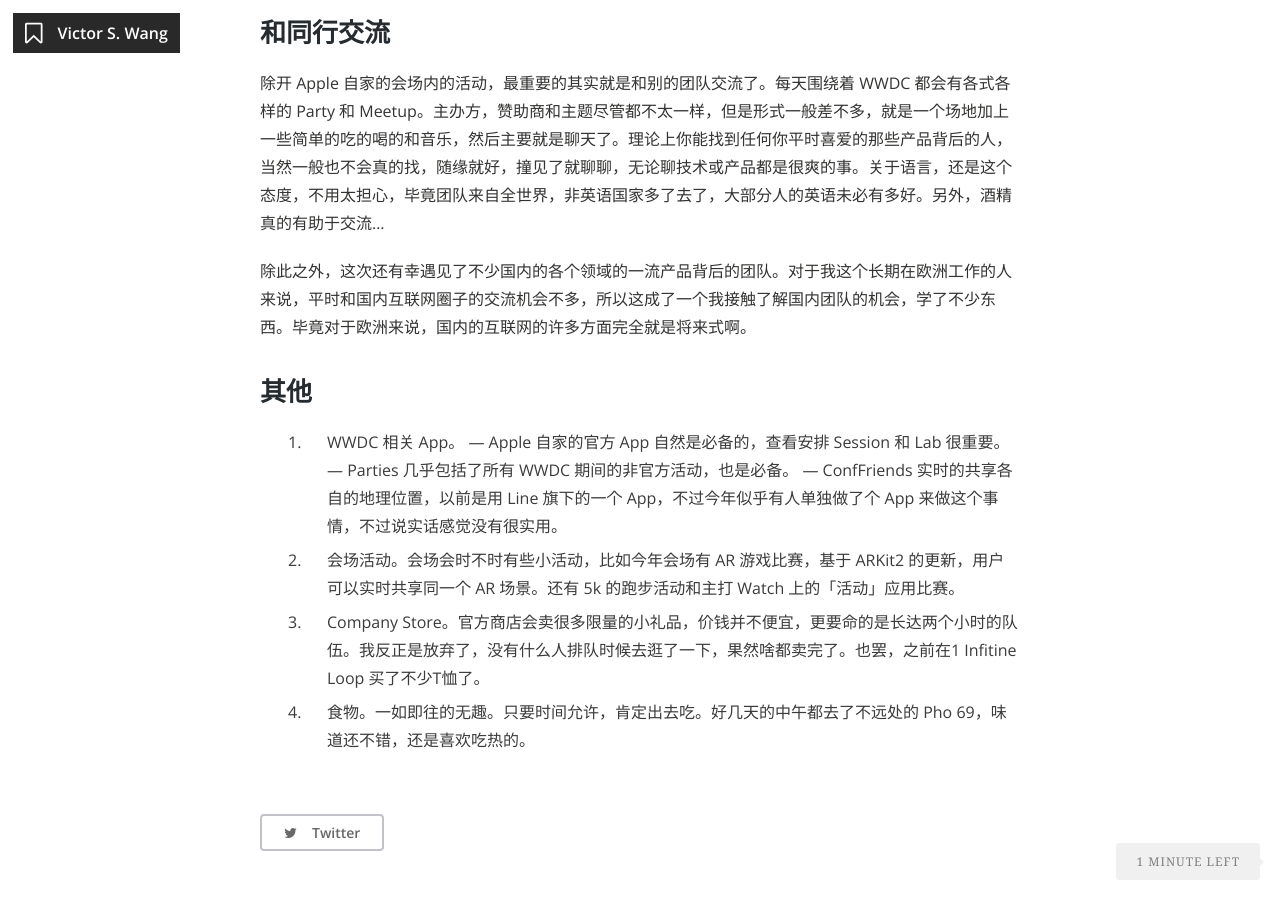
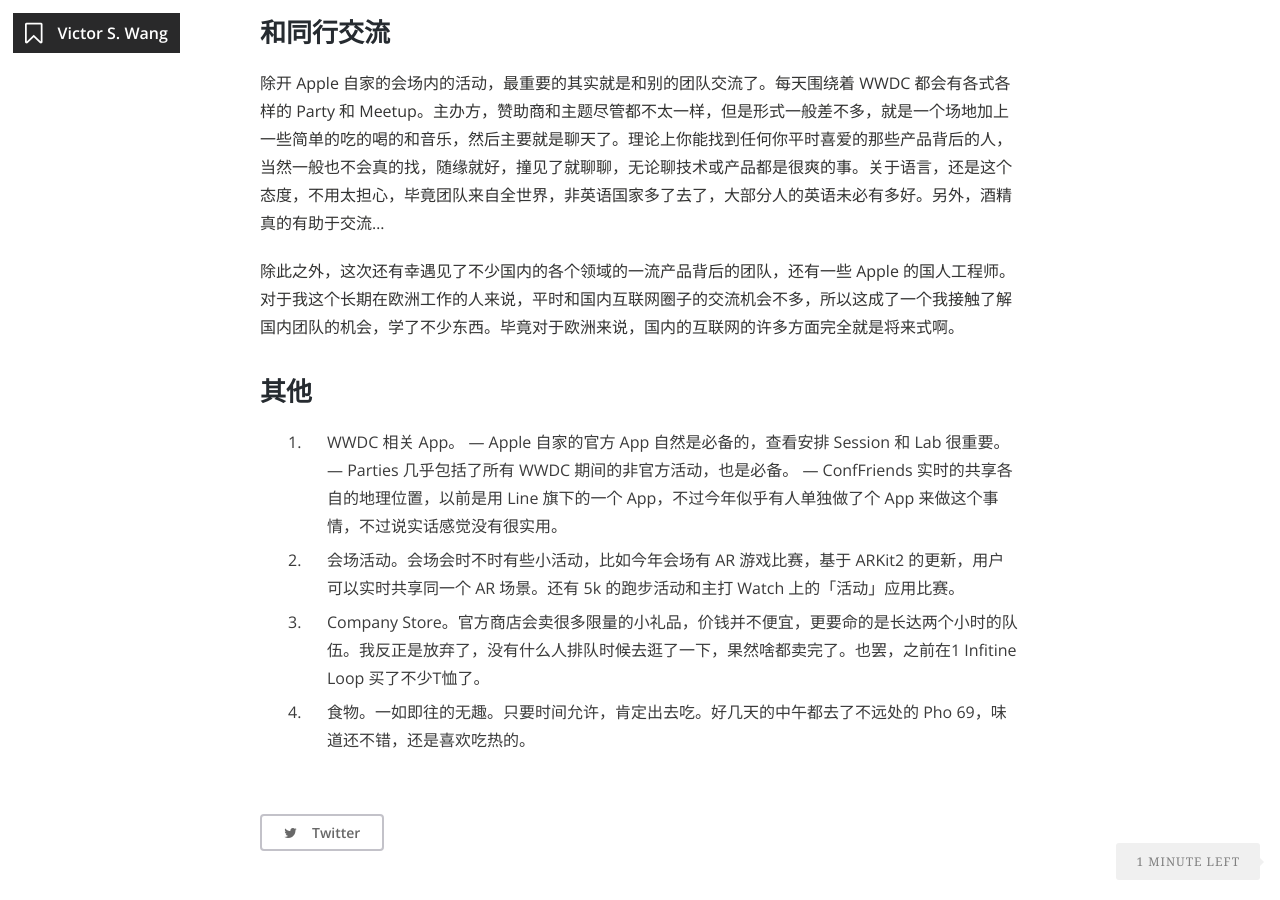
Before and after one commit to wangshengjia/wangshengjia.github.io, a Jekyll site: the page built from _posts/2018-06-16-wwdc-2018-notes-and-experiences-sharing.md, in a window 1280 px wide and 900 px high, scrolled down 1796 px. Built offline with Jekyll 4.4.1, drawn with Linux system fonts in a browser that asks for light colours; nearby versions of some CDN libraries; our own code applies the rules of GitHub Pages for plain Markdown files.

Commit message:
Update 2018-06-16-wwdc-2018-notes-and-experiences-sharing.md

```diff
--- a/_posts/2018-06-16-wwdc-2018-notes-and-experiences-sharing.md
+++ b/_posts/2018-06-16-wwdc-2018-notes-and-experiences-sharing.md
@@ -22,7 +22,7 @@ Keynote 发布的更新估计大家都已经很了解了，网上都有很多详
 ## 和同行交流
 除开 Apple 自家的会场内的活动，最重要的其实就是和别的团队交流了。每天围绕着 WWDC 都会有各式各样的 Party 和 Meetup。主办方，赞助商和主题尽管都不太一样，但是形式一般差不多，就是一个场地加上一些简单的吃的喝的和音乐，然后主要就是聊天了。理论上你能找到任何你平时喜爱的那些产品背后的人，当然一般也不会真的找，随缘就好，撞见了就聊聊，无论聊技术或产品都是很爽的事。关于语言，还是这个态度，不用太担心，毕竟团队来自全世界，非英语国家多了去了，大部分人的英语未必有多好。另外，酒精真的有助于交流…
 
-除此之外，这次还有幸遇见了不少国内的各个领域的一流产品背后的团队。对于我这个长期在欧洲工作的人来说，平时和国内互联网圈子的交流机会不多，所以这成了一个我接触了解国内团队的机会，学了不少东西。毕竟对于欧洲来说，国内的互联网的许多方面完全就是将来式啊。
+除此之外，这次还有幸遇见了不少国内的各个领域的一流产品背后的团队，还有一些 Apple 的国人工程师。对于我这个长期在欧洲工作的人来说，平时和国内互联网圈子的交流机会不多，所以这成了一个我接触了解国内团队的机会，学了不少东西。毕竟对于欧洲来说，国内的互联网的许多方面完全就是将来式啊。
 
 ## 其他
 1. WWDC 相关 App。
```
